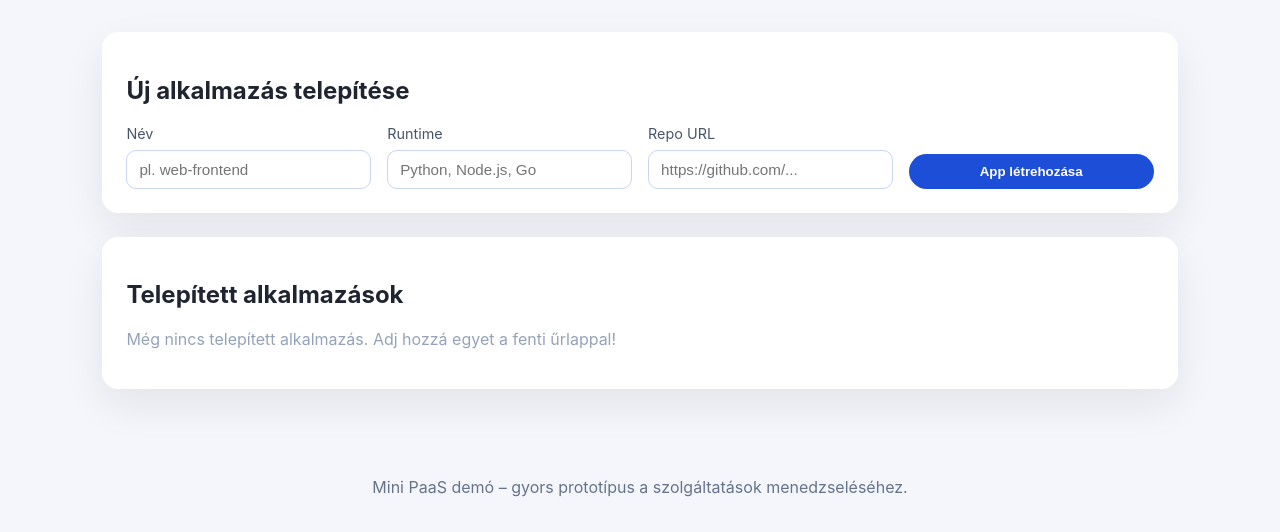
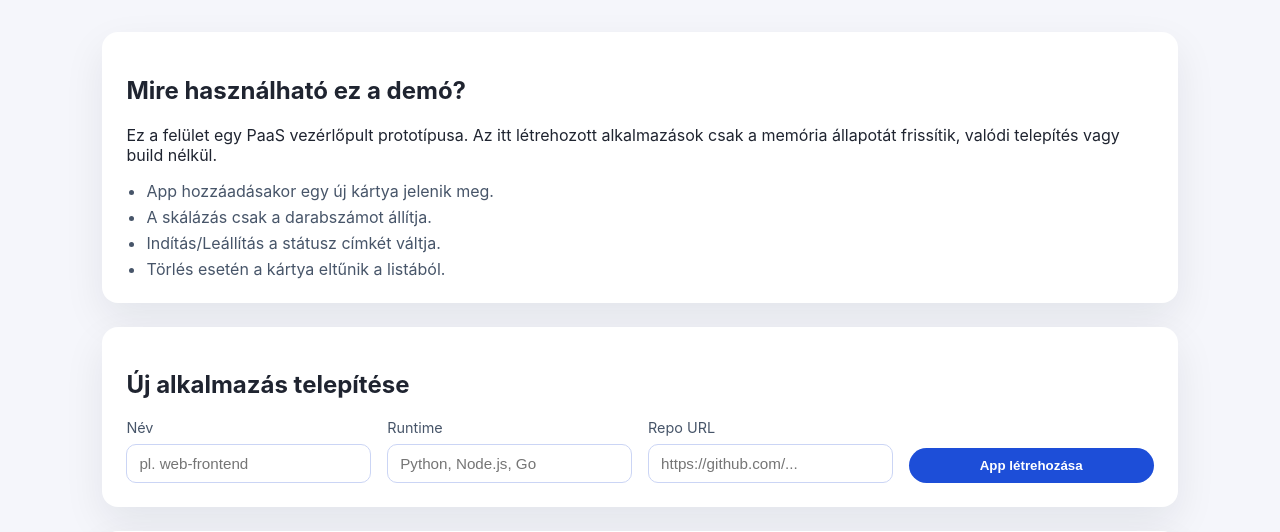
Before and after one commit to DMNK04/codex, a Flask app: page / in a window 1280 px wide. Shown: the part 245-777 px from the top of the page. Before the commit the page ends 742 px from the top, so only its background shows below. Run offline with Flask 3, Linux system fonts and the light colour scheme.

Commit message:
Explain demo behavior in UI and docs

```diff
--- a/static/style.css
+++ b/static/style.css
@@ -72,6 +72,16 @@ main {
   border-radius: 16px;
   padding: 24px;
   box-shadow: 0 16px 40px rgba(15, 23, 42, 0.08);
+}
+
+.info-card ul {
+  margin: 12px 0 0;
+  padding-left: 20px;
+  color: #475569;
+}
+
+.info-card li + li {
+  margin-top: 6px;
 }
 
 .form {
--- a/templates/index.html
+++ b/templates/index.html
@@ -26,6 +26,20 @@
   </header>
 
   <main>
+    <section class="card info-card">
+      <h2>Mire használható ez a demó?</h2>
+      <p>
+        Ez a felület egy PaaS vezérlőpult prototípusa. Az itt létrehozott alkalmazások
+        csak a memória állapotát frissítik, valódi telepítés vagy build nélkül.
+      </p>
+      <ul>
+        <li>App hozzáadásakor egy új kártya jelenik meg.</li>
+        <li>A skálázás csak a darabszámot állítja.</li>
+        <li>Indítás/Leállítás a státusz címkét váltja.</li>
+        <li>Törlés esetén a kártya eltűnik a listából.</li>
+      </ul>
+    </section>
+
     <section class="card">
       <h2>Új alkalmazás telepítése</h2>
       <form class="form" action="{{ url_for('create_app') }}" method="post">
```
Also changed, not shown: README.md.
